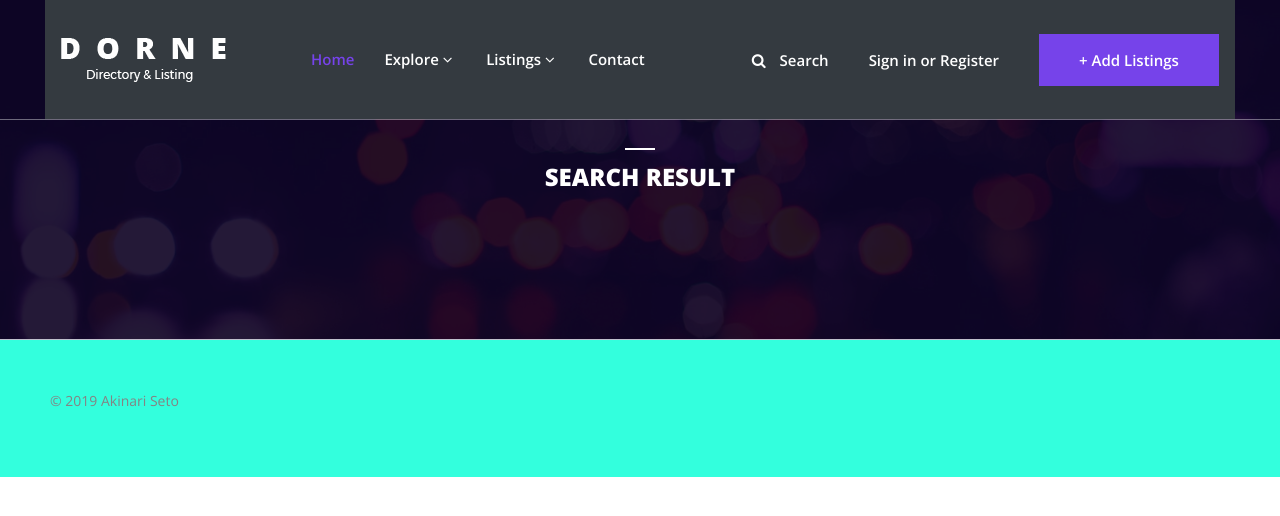
After one commit to AkinariSeto/club-matching, a PHP site: page /users/search_result.php?sport=1 in a window 1280 px wide. The commit adds this page. Shown: the top 516 px of the page. Run offline with PHP 8.4, Linux system fonts and the light colour scheme; data that the repository does not hold is empty.

Commit message:
Last Week Day2

```diff
--- a/login.php
+++ b/login.php
@@ -31,7 +31,7 @@
                             <button type="submit" class="btn btn-outline-success btn-sm mt-3" name="login">LOG
                                 IN</button>
                             <p class="float-right mt-3 text-muted">Don't have an account?
-                                <strong><a href="#" class="text-decoration-none text-dark">Sign up</a></strong>
+                                <strong><a href="register.php" class="text-decoration-none text-dark">Register</a></strong>
                             </p>
                         </form>
                         <?php
--- /dev/null
+++ b/users/search_result.php
@@ -0,0 +1,171 @@
+<!doctype html>
+<html lang="en">
+  <head>
+    <title>Home</title>
+    <!-- Required meta tags -->
+    <meta charset="utf-8">
+    <meta name="viewport" content="width=device-width, initial-scale=1, shrink-to-fit=no">
+
+    <!-- Bootstrap CSS -->
+    <link rel="stylesheet" href="https://stackpath.bootstrapcdn.com/bootstrap/4.3.1/css/bootstrap.min.css" integrity="sha384-ggOyR0iXCbMQv3Xipma34MD+dH/1fQ784/j6cY/iJTQUOhcWr7x9JvoRxT2MZw1T" crossorigin="anonymous">
+
+    <!-- Core Stylesheet -->
+    <link href="../assets/style.css" rel="stylesheet">
+
+    <!-- Responsive CSS -->
+    <link href="../assets/css/responsive/responsive.css" rel="stylesheet">
+</head>
+
+
+
+</head>
+  <body>
+<!-- ***** Search Form Area ***** -->
+<div class="dorne-search-form d-flex align-items-center">
+    <div class="container">
+        <div class="row">
+            <div class="col-12">
+                <div class="search-close-btn" id="closeBtn">
+                    <i class="pe-7s-close-circle" aria-hidden="true"></i>
+                </div>
+                <form action="#" method="get">
+                    <input type="search" name="caviarSearch" id="search" placeholder="Search Your Desire Destinations or Events">
+                    <input type="submit" class="d-none" value="submit">
+                </form>
+            </div>
+        </div>
+    </div>
+</div>
+
+<!-- ***** Header Area Start ***** -->
+<header class="header_area" id="header">
+        <div class="container-fluid h-100">
+            <div class="row h-100">
+                <div class="col-12 h-100">
+                    <nav class="h-100 navbar navbar-expand-lg bg-dark">
+                        <a class="navbar-brand" href="../index.php"><img src="img/core-img/logo.png" alt=""></a>
+                        <button class="navbar-toggler" type="button" data-toggle="collapse" data-target="#dorneNav" aria-controls="dorneNav" aria-expanded="false" aria-label="Toggle navigation"><span class="fa fa-bars"></span></button>
+                        <!-- Nav -->
+                        <div class="collapse navbar-collapse" id="dorneNav">
+                            <ul class="navbar-nav mr-auto" id="dorneMenu">
+                                <li class="nav-item active">
+                                    <a class="nav-link" href="../index.php">Home <span class="sr-only">(current)</span></a>
+                                </li>
+                                <li class="nav-item dropdown">
+                                    <a class="nav-link dropdown-toggle" href="#" id="navbarDropdown" role="button" data-toggle="dropdown" aria-haspopup="true" aria-expanded="false">Explore <i class="fa fa-angle-down" aria-hidden="true"></i></a>
+                                    <div class="dropdown-menu" aria-labelledby="navbarDropdown">
+                                        <a class="dropdown-item" href="../index.php">Home</a>
+                                        <a class="dropdown-item" href="#">Explore</a>
+                                        <a class="dropdown-item" href="#">Listing</a>
+                                        <a class="dropdown-item" href="#">Single Listing</a>
+                                        <a class="dropdown-item" href="#">Contact</a>
+                                    </div>
+                                </li>
+                                <li class="nav-item dropdown">
+                                    <a class="nav-link dropdown-toggle" href="#" id="navbarDropdown2" role="button" data-toggle="dropdown" aria-haspopup="true" aria-expanded="false">Listings <i class="fa fa-angle-down" aria-hidden="true"></i></a>
+                                    <div class="dropdown-menu" aria-labelledby="navbarDropdown2">
+                                        <a class="dropdown-item" href="#">Home</a>
+                                        <a class="dropdown-item" href="#">Explore</a>
+                                        <a class="dropdown-item" href="#">Listing</a>
+                                        <a class="dropdown-item" href="#">Single Listing</a>
+                                        <a class="dropdown-item" href="#">Contact</a>
+                                    </div>
+                                </li>
+                                <li class="nav-item">
+                                    <a class="nav-link" href="#">Contact</a>
+                                </li>
+                            </ul>
+                            <!-- Search btn -->
+                            <div class="dorne-search-btn">
+                                <a id="search-btn" href="#"><i class="fa fa-search" aria-hidden="true"></i> Search</a>
+                            </div>
+                            <!-- Signin btn -->
+                            <div class="dorne-signin-btn">
+                                <a href="#">Sign in  or Register</a>
+                            </div>
+                            <!-- Add listings btn -->
+                            <div class="dorne-add-listings-btn">
+                                <a href="#" class="btn dorne-btn">+ Add Listings</a>
+                            </div>
+                        </div>
+                    </nav>
+                </div>
+            </div>
+        </div>
+    </header>
+    <!-- ***** Header Area End ***** -->
+
+       <!-- ***** Features Events Area Start ***** -->
+       <section class="dorne-features-events-area bg-img bg-overlay-9 section-padding-100-50" style="background-image: url(img/bg-img/hero-3.jpg)">
+        <div class="container">
+            <div class="row">
+                <div class="col-12">
+                    <div class="section-heading mt-5 text-center">
+                        <span></span>
+                        <h4>Search Result</h4>
+                    </div>
+                </div>
+            </div>
+
+            <div class="row">
+                <?php
+                    require_once "../classes/User.php";
+                    $sport_id = $_GET['sport'];
+                    $interest_id = $_GET['interest'];
+                    $prefecture_id = $_GET['prefecture'];
+                    $level_id = $_GET['level'];
+                    $user = new User;
+                    $result = $user->selectSearchResult($interest_id, $level_id, $prefecture_id, $sport_id);
+                    // print_r($result);
+
+                    foreach($result as $key => $row){
+                ?>
+                <div class="col-12 col-lg-6">
+                    <div class="single-feature-events-area d-sm-flex align-items-center wow fadeInUpBig" data-wow-delay="0.2s">
+                        <div class="feature-events-thumb">
+                            <img src="img/bg-img/event-1.jpg" alt="">
+                            <div class="date-map-area d-flex">
+                                <a href="#">26 Nov</a>
+                                <a href="#"><img src="img/core-img/map.png" alt=""></a>
+                            </div>
+                        </div>
+                        <div class="feature-events-content">
+                            <h5><?php echo $row['club_name']; ?></h5>
+                            <h6>Manhathan</h6>
+                            <p>Class aptent taciti sociosqu ad litora torquent per conubia nostra...</p>
+                        </div>
+                        <div class="feature-events-details-btn">
+                            <a href="#">+</a>
+                        </div>
+                    </div>
+                </div>
+                <?php
+                    }
+                ?>
+
+            </div>
+        </div>
+    </section>
+    <!-- ***** Features Events Area End ***** -->
+
+     <!-- ****** Footer Area Start ****** -->
+     <footer class="dorne-footer-area" style="background-color: #33FFDD">
+        <div class="container-fluid">
+            <div class="row">
+                <div class="col-12 d-md-flex align-items-center justify-content-between">
+<p class="text-center">© 2019 Akinari Seto</p>
+                </div>
+            </div>
+        </div>
+    </footer>
+    <!-- ****** Footer Area End ****** -->
+
+
+
+    <!-- Optional JavaScript -->
+    <!-- jQuery first, then Popper.js, then Bootstrap JS -->
+    <script src="https://code.jquery.com/jquery-3.3.1.slim.min.js" integrity="sha384-q8i/X+965DzO0rT7abK41JStQIAqVgRVzpbzo5smXKp4YfRvH+8abtTE1Pi6jizo" crossorigin="anonymous"></script>
+    <script src="https://cdnjs.cloudflare.com/ajax/libs/popper.js/1.14.7/umd/popper.min.js" integrity="sha384-UO2eT0CpHqdSJQ6hJty5KVphtPhzWj9WO1clHTMGa3JDZwrnQq4sF86dIHNDz0W1" crossorigin="anonymous"></script>
+    <script src="https://stackpath.bootstrapcdn.com/bootstrap/4.3.1/js/bootstrap.min.js" integrity="sha384-JjSmVgyd0p3pXB1rRibZUAYoIIy6OrQ6VrjIEaFf/nJGzIxFDsf4x0xIM+B07jRM" crossorigin="anonymous"></script>
+  </body>
+</html>
```
Also changed, not shown: classes/User.php (+19 -7 lines), landing_page.php (added, +15 -0 lines), register.php (+24 -2 lines), users/index.php (+5 -33 lines).
